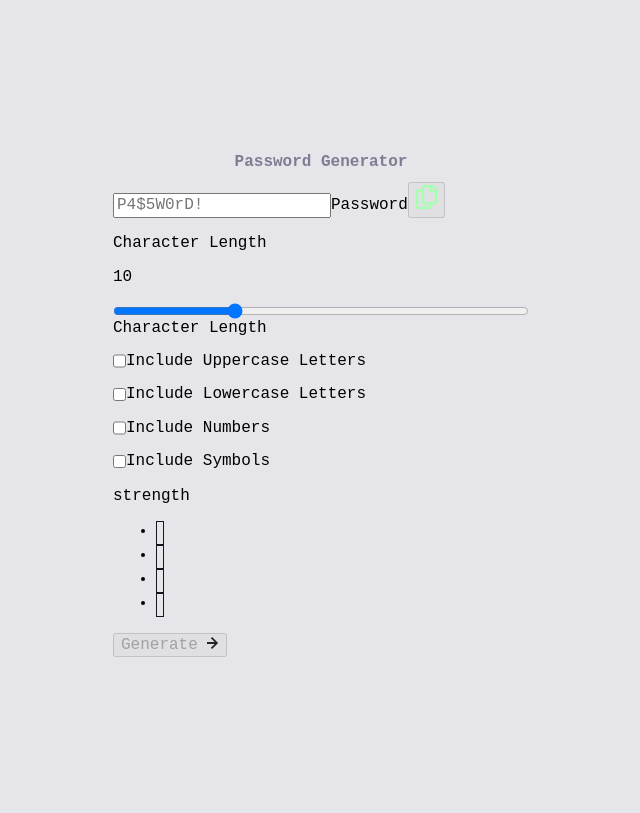
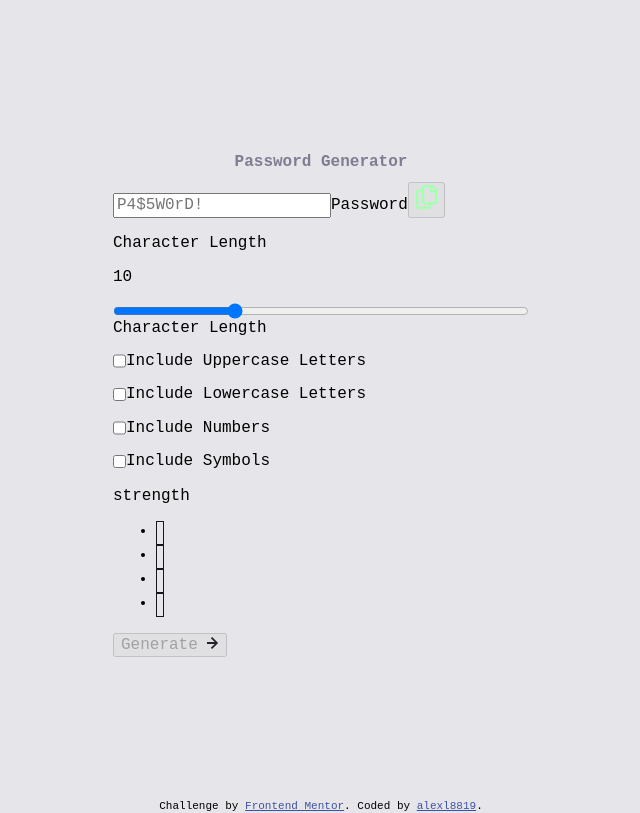
Before and after one commit to alexl8819/password-generator-app, a React (Vite) app: page / in a window 1280 px wide. Shown: the whole page, without its empty margins (319-959 px from the left). Built offline with nearby package versions, Linux system fonts and the light colour scheme.

Commit message:
feat: add noscript and attribution footer, fix: moves main to the top level element

```diff
--- a/index.html
+++ b/index.html
@@ -5,9 +5,20 @@
     <link rel="icon" type="image/svg+xml" href="/vite.svg" />
     <meta name="viewport" content="width=device-width, initial-scale=1.0" />
     <title>Frontend Mentor | Password generator app</title>
+    <style>
+      .noscript { display: flex; justify-content: center; align-items: center; text-align: center; min-height: 100vh; }
+      .attribution { font-size: 11px; text-align: center; }
+      .attribution a { color: hsl(228, 45%, 44%); }
+    </style>
   </head>
   <body>
-    <div id="root"></div>
+    <main id="root">
+      <noscript class="noscript">Javascript must be enabled to properly use this app</noscript>
+    </main>
+    <footer class="attribution">
+      Challenge by <a href="https://www.frontendmentor.io?ref=challenge" target="_blank">Frontend Mentor</a>.
+      Coded by <a href="#">alexl8819</a>.
+    </footer>
     <script type="module" src="/src/main.jsx"></script>
   </body>
 </html>
--- a/src/App.jsx
+++ b/src/App.jsx
@@ -125,7 +125,7 @@ function App() {
   const canGenerate = useMemo(() => charFields.size > 0, [charFields]);
 
   return (
-    <main className="app">
+    <div className="app">
       <div className="container">
         <Title text="Password Generator" />
         <div>
@@ -137,7 +137,7 @@ function App() {
         </div>
         <ToastContainer pauseOnFocusLoss={false} autoClose={5000} hideProgressBar />
       </div>
-    </main>
+    </div>
   );
 }
 
```
